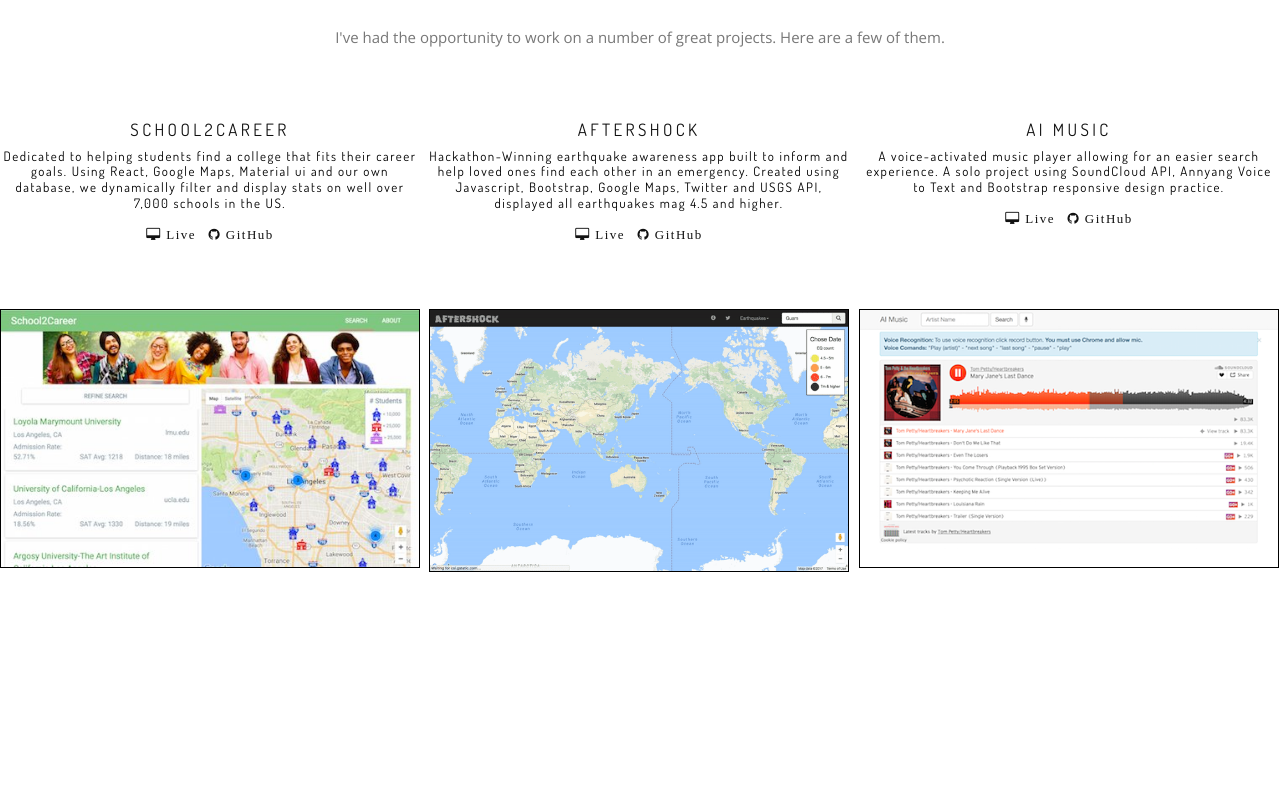
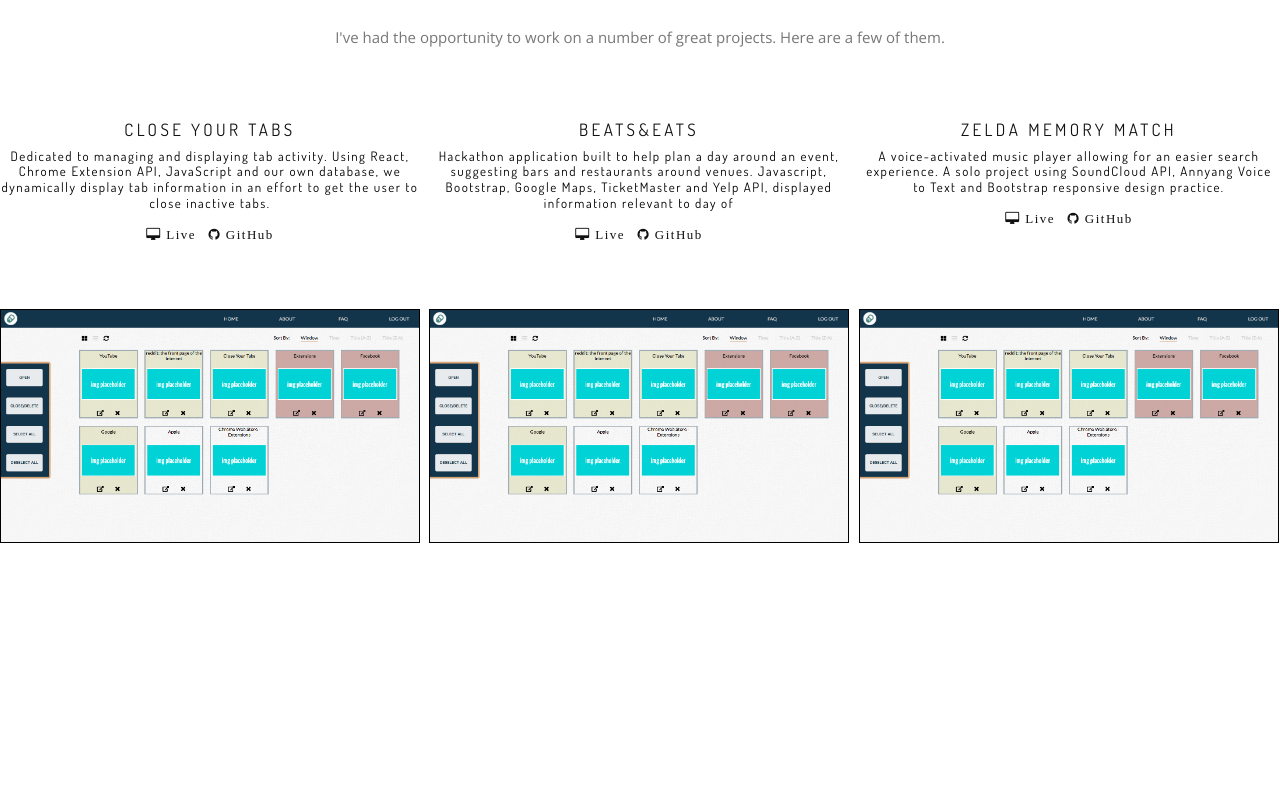
Before and after one commit to nickkquan/portfolio, a plain HTML site: page index.html in a window 1280 px wide. Shown: the part 1880-2680 px from the top of the page. Drawn offline with nearby package versions, Linux system fonts and the light colour scheme; some packages are replaced by stand-ins of ours; a script that the page names is missing.

Commit message:
revised layout and descriptions

```diff
--- a/index.html
+++ b/index.html
@@ -199,29 +199,28 @@
                 <ul class="works-grid work-grid-3 work-grid-gut clearfix font-alt hover-white hide-titles" id="work-grid">
                     <!-- Work Item (Lightbox) -->
                     <li class="work-item mix photography">
-                        <h2 class="work-title">School2Career</h2>
+                        <h2 class="work-title">Close Your Tabs</h2>
                         <div class="work-descr portfolioDescr">
-                            Dedicated to helping students find a college that fits their career goals. Using React, Google Maps, Material ui and our
-                            own database, we dynamically filter and display stats on well over 7,000 schools in the US.
+                            Dedicated to managing and displaying tab activity. Using React, Chrome Extension API, JavaScript and our own database, we
+                            dynamically display tab information in an effort to get the user to close inactive tabs.
                             <br>
                             <br>
-                            <a href="http://school2career.net" target="_blank" class="fa fa-desktop portfolioLogo"> Live</a> &nbsp
-                            <a href="https://github.com/JoshuaHuber/school2career" target="_blank" class="fa fa-github portfolioLogo"> GitHub</a>
+                            <a href="http://closeyourtabs.com" target="_blank" class="fa fa-desktop portfolioLogo"> Live</a> &nbsp
+                            <a href="https://github.com/m13kelore/c12.17_tabcleaner" target="_blank" class="fa fa-github portfolioLogo"> GitHub</a>
                         </div>
                         <div class="mfp-image">
                             <div class="work-img">
-                                <img src="images/portfolio/school2career.jpg" alt="Work" />
+                                <img src="images/portfolio/closeyourtabs.png" alt="Work" />
                             </div>
                             <div class="work-intro removeOpacity">
                                 <div class="work-descr">
                                     <ul class="work-descr portfolioUl">
                                         <li class='portfolioLi'>JavaScript</li>
                                         <li class='portfolioLi'>React.js</li>
-                                        <li class='portfolioLi'>Redux</li>
-                                        <li class='portfolioLi'>Material ui</li>
                                         <li class='portfolioLi'>HTML</li>
                                         <li class='portfolioLi'>CSS</li>
-                                        <li class='portfolioLi'>PHP</li>
+                                        <li class='portfolioLi'>Flexbox</li>
+                                        <li class='portfolioLi'>Node</li>
                                         <li class='portfolioLi'>MySQL</li>
                                     </ul>
                                 </div>
@@ -231,19 +230,18 @@
                     <!-- End Work Item -->
                     <!-- Work Item (Lightbox) -->
                     <li class="work-item mix photography">
-                        <h2 class="work-title">Aftershock</h2>
+                        <h2 class="work-title">Beats&Eats</h2>
                         <div class="work-descr portfolioDescr">
-                            Hackathon-Winning earthquake awareness app built to inform and help loved ones find each other in an emergency. Created using
-                            Javascript, Bootstrap, Google Maps, Twitter and USGS API, displayed all earthquakes mag 4.5 and
-                            higher.
+                            Hackathon application built to help plan a day around an event, suggesting bars and restaurants around venues. Javascript,
+                            Bootstrap, Google Maps, TicketMaster and Yelp API, displayed information relevant to day of
                             <br>
                             <br>
-                            <a href="http://joshuahuber.com/apps/aftershock/" target="_blank" class="fa fa-desktop portfolioLogo"> Live</a> &nbsp
-                            <a href="https://github.com/JoshuaHuber/aftershock" target="_blank" class="fa fa-github portfolioLogo"> GitHub</a>
+                            <a href="http://beatsandeats.com" target="_blank" class="fa fa-desktop portfolioLogo"> Live</a> &nbsp
+                            <a href="https://github.com/nickkquan/c12.17Hackathon2" target="_blank" class="fa fa-github portfolioLogo"> GitHub</a>
                         </div>
                         <div class="mfp-image">
                             <div class="work-img">
-                                <img src="images/portfolio/aftershock.gif" alt="Work" />
+                                <img src="images/portfolio/closeyourtabs.png" alt="Work" />
                             </div>
                             <div class="work-intro removeOpacity">
                                 <div class="work-descr">
@@ -251,7 +249,8 @@
                                         <li class='portfolioLi'>JavaScript</li>
                                         <li class='portfolioLi'>Bootstrap</li>
                                         <li class='portfolioLi'>Google Maps</li>
-                                        <li class='portfolioLi'>USGS Api</li>
+                                        <li class='portfolioLi'>TicketMaster API</li>
+                                        <li class='portfolioLi'>Yelp API</li>
                                         <li class='portfolioLi'>HTML</li>
                                         <li class='portfolioLi'>CSS</li>
                                     </ul>
@@ -262,18 +261,18 @@
                     <!-- End Work Item -->
                     <!-- Work Item (Lightbox) -->
                     <li class="work-item mix photography">
-                        <h2 class="work-title">Ai Music</h2>
+                        <h2 class="work-title">Zelda Memory Match</h2>
                         <div class="work-descr portfolioDescr">
                             A voice-activated music player allowing for an easier search experience. A solo project using SoundCloud API, Annyang Voice
                             to Text and Bootstrap responsive design practice.
                             <br>
                             <br>
-                            <a href="http://joshuahuber.com/apps/ai_music/" target="_blank" class="fa fa-desktop portfolioLogo"> Live</a> &nbsp
-                            <a href="https://github.com/JoshuaHuber/ai_music" target="_blank" class="fa fa-github portfolioLogo"> GitHub</a>
+                            <a href="http://nickquan.com/memorymatch" target="_blank" class="fa fa-desktop portfolioLogo"> Live</a> &nbsp
+                            <a href="https://github.com/nickkquan/memory_match" target="_blank" class="fa fa-github portfolioLogo"> GitHub</a>
                         </div>
                         <div class="mfp-image">
                             <div class="work-img">
-                                <img src="images/portfolio/ai_music.png" alt="Work" />
+                                <img src="images/portfolio/closeyourtabs.png" alt="Work" />
                             </div>
                             <div class="work-intro removeOpacity">
                                 <div class="work-descr">
@@ -409,7 +408,7 @@
                             Git
                         </a>
                     </li>
-                    <li>
+                    <!-- <li>
                         <a class='skillNotActive' data-toggle="tab">
                             <div class="alt-tabs-icon">
                                 <svg class="service-icons-material" viewBox="0 0 256 208" version="1.1" xmlns="http://www.w3.org/2000/svg" xmlns:xlink="http://www.w3.org/1999/xlink"
@@ -444,7 +443,7 @@
                             </div>
                             Material ui
                         </a>
-                    </li>
+                    </li> -->
                     <li>
                         <a class='skillNotActive' data-toggle="tab">
                             <div class="alt-tabs-icon">
```
Also changed, not shown: images/portfolio/closeyourtabs.png (added), images/portfolio/school2career.jpg (deleted), 3 other files.
